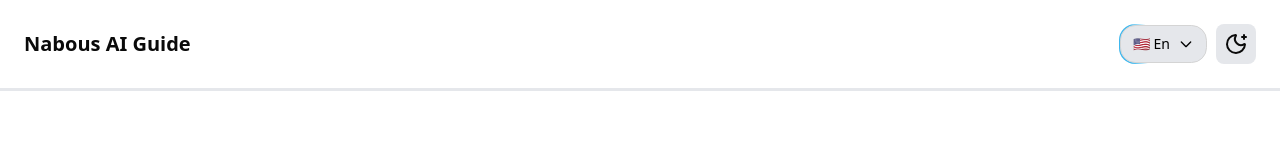
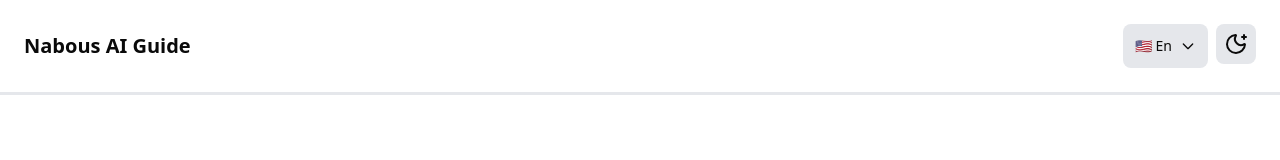
Before and after one commit to abhises/chat-ai, a Next.js app: page /en in a window 1280 px wide. Shown: the top 160 px of the page. Built offline with nearby package versions, Linux system fonts and the light colour scheme.

Commit message:
addid userbottom in mobile screen

```diff
--- a/components/Header.tsx
+++ b/components/Header.tsx
@@ -23,7 +23,9 @@ export default function Header() {
         <div className="hidden md:flex gap-2">
           <LanguageSelector />
           <ThemeToggle />
-          <UserButton/>
+          <UserButton
+
+          />
         </div>
         <button
           className="md:hidden p-2 rounded-md bg-gray-200 dark:bg-gray-800 cursor-pointer"
@@ -75,7 +77,17 @@ export default function Header() {
             )} */}
             <ThemeToggle />
             <LanguageSelector />
-            <UserButton/>
+            <UserButton
+              appearance={{
+                elements: {
+                  avatarBox: {
+                    width: "40px",
+                    height: "40px",
+                    marginLeft: "4px",
+                  },
+                },
+              }}
+            />
           </div>
         </div>
       )}
--- a/components/LanguageSelector.tsx
+++ b/components/LanguageSelector.tsx
@@ -26,9 +26,9 @@ export function LanguageSelector() {
   return (
     <div className="relative inline-block text-left">
       {/* Button to open dropdown */}
-      <Button
+      <button
         onClick={() => setOpen(!open)}
-        className="px-3 h-full bg-gray-200 dark:bg-gray-800 rounded-md flex items-center gap-1 cursor-pointer text-sm"
+        className="p-3 h-full bg-gray-200 dark:bg-gray-800 rounded-md flex items-center gap-1 cursor-pointer text-sm"
       >
         <span>
           {languages.find((l) => pathname.split("/")[1] === l.code)?.flag ||
@@ -52,7 +52,7 @@ export function LanguageSelector() {
             d={open ? "M5 15l7-7 7 7" : "M19 9l-7 7-7-7"}
           />
         </svg>
-      </Button>
+      </button>
 
       {/* Dropdown menu */}
       {open && (
```
